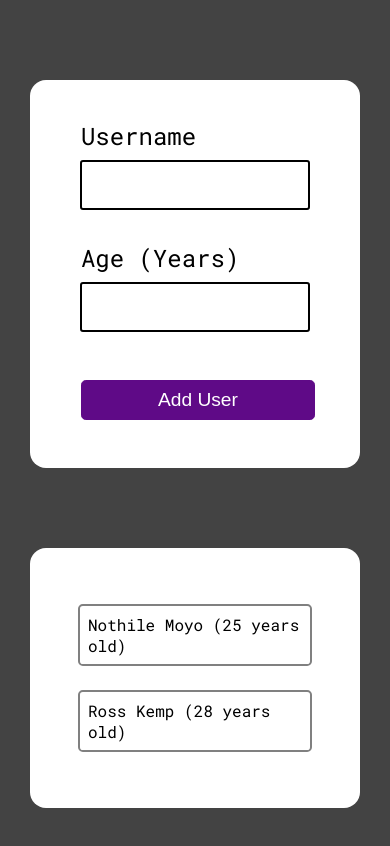
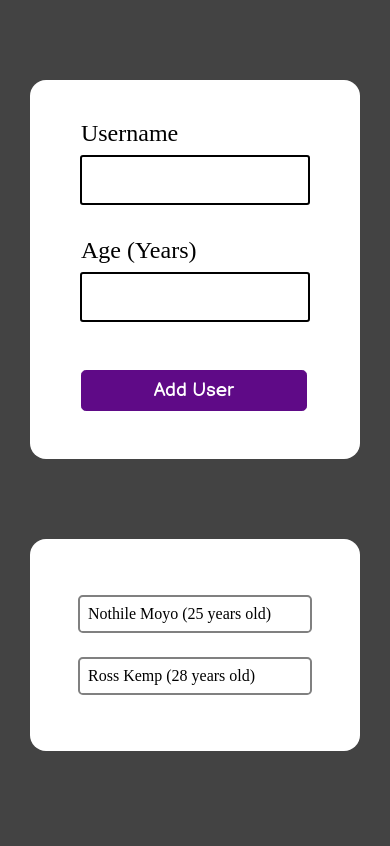
Before and after one commit to Nothile-Moyo-Git/userbuilder-list, a React (Create React App) app: page / in a window 390 px wide. Shown: the top 846 px of the page. Built offline with nearby package versions, Linux system fonts and the light colour scheme.

Commit message:
Added for to optimize accessibility on lighthouse

```diff
--- a/src/App.css
+++ b/src/App.css
@@ -37,6 +37,7 @@
     font-weight: 500;
     color: var(--secondary-one);
     transition: all 0.20s linear;
+    font-family: var(--balsamiq-sans);
     cursor: pointer;
   }
 
@@ -47,7 +48,7 @@
   @media screen and (max-width: 768px){
 
     button{
-      width: 100%;
+      width: 96.5%;
     }
 
     .userbuilder-components{
@@ -56,6 +57,8 @@
 
     .userbuilder-components.errorMode{
       height: 110vh;
+      position: relative;
+      bottom: 2rem;
     }
 
   }
--- a/src/Components/ErrorModal/ErrorModal.css
+++ b/src/Components/ErrorModal/ErrorModal.css
@@ -29,9 +29,10 @@
 
 @media screen and (max-width: 768px){
     .errorModal{
-        width: 59.5%;
-        left: calc(29% - 5rem);
+        width: 60%;
+        left: 0px;
         padding: var(--error-modal-thin-padding);
+        position: relative;
     }
 
     .errorModal h1{
--- a/src/Components/UserModal/UserBuilder.js
+++ b/src/Components/UserModal/UserBuilder.js
@@ -94,11 +94,12 @@ const UserBuilder = (props) => {
     return(
         <div className="userbuilder-form">
             <form onSubmit={ submitHandler }>
-                <label className="username-label"> Username </label>
+                <label className="username-label" htmlFor="username-text"> Username </label>
                 <input type="text" id="username-text" disabled={ props.errorMode === true && 'disabled' }/>
-                <label className="age-label"> Age (Years) </label>
+                <label className="age-label" htmlFor="age-number"> Age (Years) </label>
                 <input type="number" max="100" id="age-number" disabled={ props.errorMode === true && 'disabled' }/>
                 <button type="submit" disabled={ props.errorMode === true && 'disabled' }> Add User </button>
+                { /*<button className="neon-button"> Neon Button </button>*/ }
             </form>
         </div>
     );
--- a/src/index.css
+++ b/src/index.css
@@ -1,5 +1,6 @@
 /* Key imports should go here */
 @import url('https://fonts.googleapis.com/css2?family=Roboto+Mono:wght@400&display=swap');
+@import url('https://fonts.googleapis.com/css2?family=Balsamiq+Sans&display=swap');
 
 /* Setting global css variables, we also set the base font-size for all our rems here */
 :root{
@@ -17,11 +18,12 @@
   --error-modal-padding: 0rem 5rem 1rem 4rem;
   --error-modal-thin-padding: 0rem 3rem 1rem 3rem;
   --card-corners: 1rem;
+  --balsamiq-sans: 'Balsamiq Sans', cursive;
 }
 
 body {
   margin: 0;
-  font-family: 'Roboto Mono', monospace;
+  font-family: cursive;
   -webkit-font-smoothing: antialiased;
   -moz-osx-font-smoothing: grayscale;
 }
```
